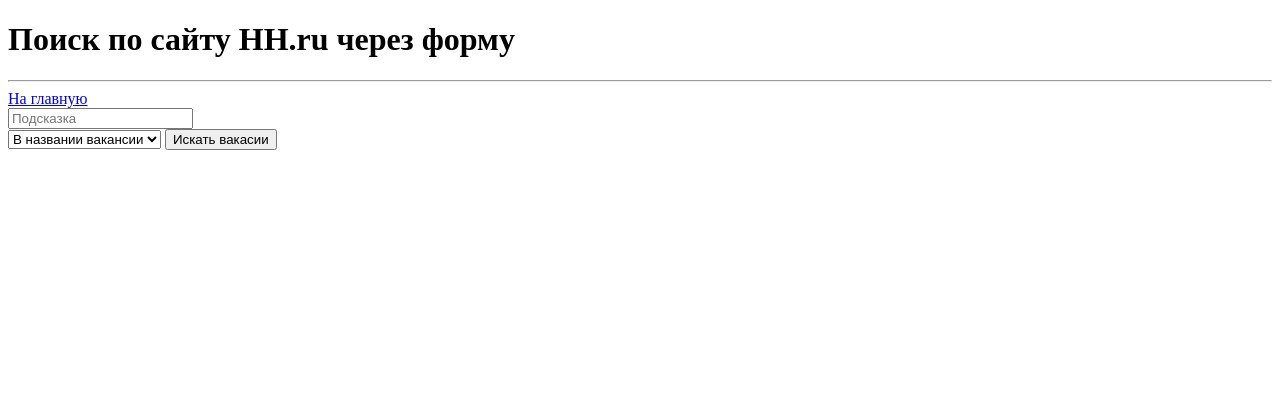
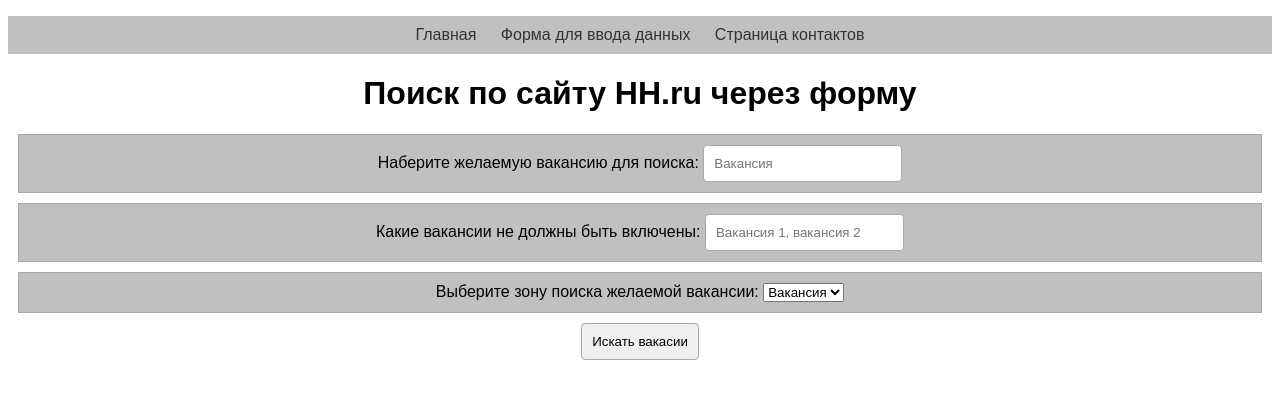
Before and after one commit to AlderKonst/RestAPI, a Python web app: template templates/form.html in a window 1280 px wide. Shown: the top 399 px of the page. Run offline with Jinja, Linux system fonts and the light colour scheme; the template is opened without the code that fills it, so the values that code supplies are empty.

Commit message:
Сделал базовое оформление для 3-хстраничного сайта }

```diff
--- a/templates/form.html
+++ b/templates/form.html
@@ -1,20 +1,33 @@
 <!DOCTYPE html>
-<html lang="en">
+<html lang="en" xmlns="http://www.w3.org/1999/html">
 <head>
     <meta charset="UTF-8">
-    <title>Поиск по сайту HH.ru через форму</title>
+    <title>Форма для ввода данных</title>
+    <link href="main.css" rel="stylesheet">
 </head>
 <body>
+    <menu>
+        <a href="index.html">Главная</a>
+        <a href="form.html">Форма для ввода данных</a>
+        <a href="contacts.html">Страница контактов</a>
+    </menu>
     <h1>Поиск по сайту HH.ru через форму</h1>
-        <hr>
-        <a href="index.html">На главную</a>
-        <form action="results.html">
-            <input type="text" name="query_string" value="" placeholder="Подсказка">
-            <br>
-            <select name="where">
-                <option value="all">Везде</option>
-                <option selected value="name">В названии вакансии</option>
-            </select>
+        <form action="contacts.html">
+            <div>
+                <label>Наберите желаемую вакансию для поиска:</label>
+                <input type="text" name="query_string" placeholder="Вакансия">
+            </div>
+            <div>
+                <label>Какие вакансии не должны быть включены:</label>
+                <input type="text" name="query_string" placeholder="Вакансия 1, вакансия 2">
+            </div>
+            <div>
+                <label>Выберите зону поиска желаемой вакансии:</label>
+                <select name="where">
+                    <option value="all">Везде</option>
+                    <option selected value="name">Вакансия</option>
+                </select>
+            </div>
             <input type="submit" value="Искать вакасии">
         </form>
 </body>
--- a/templates/main.css
+++ b/templates/main.css
@@ -1,4 +1,70 @@
-.maybe {
-    color: blue;
-    background-color: yellow;
+body {
+  font-family: Arial, sans-serif;
+  text-align: center;
 }
+
+menu {
+  background-color: silver;
+  padding: 10px;
+}
+
+menu a {
+  text-decoration: none;
+  color: #333;
+  margin: 0 10px;
+}
+
+img {
+  max-width: 100%;
+  height: auto;
+  margin-bottom: 20px;
+}
+
+p a {
+  text-decoration: none;
+  line-height: 2;
+  max-width: 30%;
+  background-color: silver;
+  padding: 10px;
+}
+div{
+  background-color: silver;
+  border: 1px solid darkgrey;
+  padding: 10px;
+  margin: 10px;
+}
+input {
+  padding: 10px;
+  border: 1px solid darkgrey;
+  border-radius: 4px;
+}
+table {
+  width: 80%;
+  margin: 20px auto;
+  border-collapse: collapse;
+}
+
+th, td {
+  border: 1px solid darkgrey;
+  padding: 15px;
+  text-align: left;
+}
+
+th {
+  background-color: silver;
+}
+table {
+  width: 80%;
+  margin: 20px auto;
+  border-collapse: collapse;
+}
+
+th, td {
+  border: 1px solid darkgrey;
+  padding: 15px;
+  text-align: left;
+}
+
+th {
+  background-color: silver;
+}
```
Also changed, not shown: templates/contacts.html (added, +35 -0 lines), templates/index.html (+10 -8 lines), templates/results.html (deleted, +0 -47 lines).
